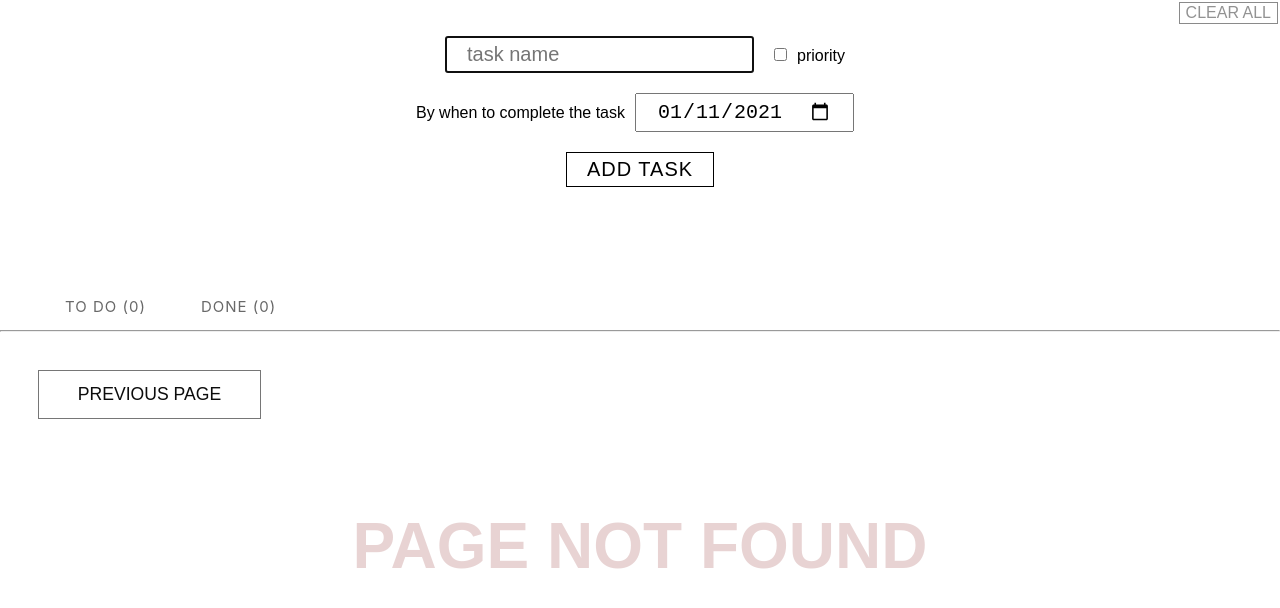
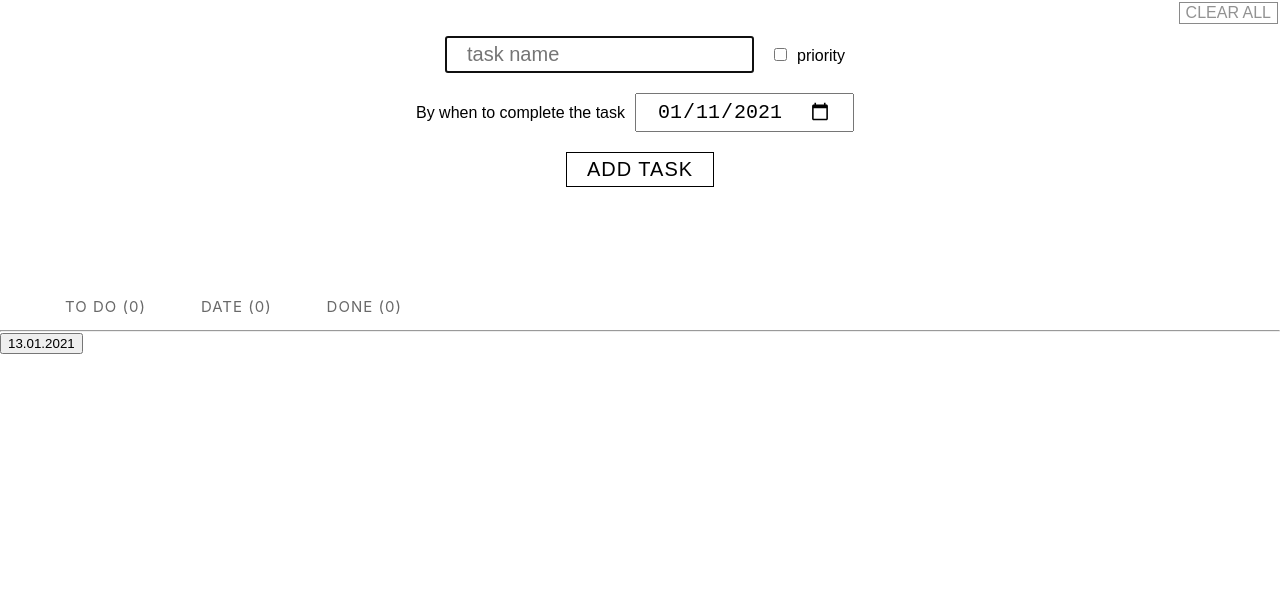
Before and after one commit to atrykp/to-do-list-react, a React (Create React App) app: page /date in a window 1280 px wide. Before the commit this address had no page. Shown: the top 608 px of the page. Built offline with nearby package versions, Linux system fonts and the light colour scheme.

Commit message:
add DataPage.js and create component

```diff
--- a/src/components/App.js
+++ b/src/components/App.js
@@ -9,6 +9,7 @@ import AddTask from "./AddTask";
 import TasksList from "./TasksList";
 import "../style/App.css";
 import ErrorPage from "./ErrorPage";
+import DatePage from "./DatePage";
 
 const findIndex = (arr, number) => {
   return arr.findIndex((elem) => number === elem.id);
@@ -88,6 +89,11 @@ const App = () => {
               </NavLink>
             </li>
             <li>
+              <NavLink exact to="/date/:">
+                Date ({doTasksArr.length})
+              </NavLink>
+            </li>
+            <li>
               <NavLink to="/done">Done ({doneTasksArr.length})</NavLink>
             </li>
           </ul>
@@ -99,6 +105,8 @@ const App = () => {
             {toDoTasks}
           </Route>
           <Route path="/done">{doneTasks}</Route>
+          <Route path="/date/">{<DatePage />}</Route>
+
           <Route component={ErrorPage} />
         </Switch>
       </div>
--- /dev/null
+++ b/src/components/DatePage.js
@@ -0,0 +1,9 @@
+const DatePage = () => {
+  return (
+    <div>
+      <button>13.01.2021</button>
+    </div>
+  );
+};
+
+export default DatePage;
```
Also changed, not shown: 1 other file (tests, documents, lock files or other folders).
